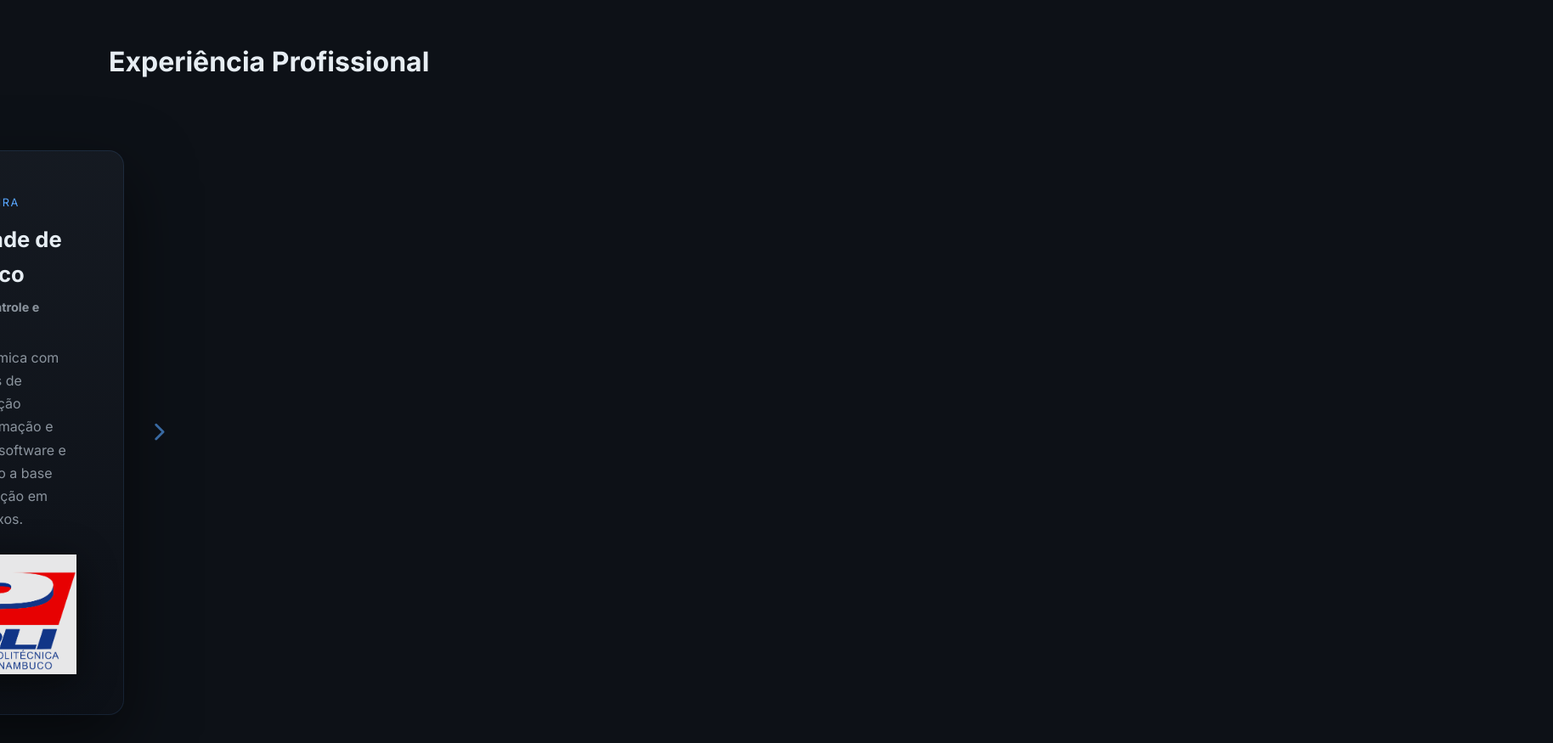
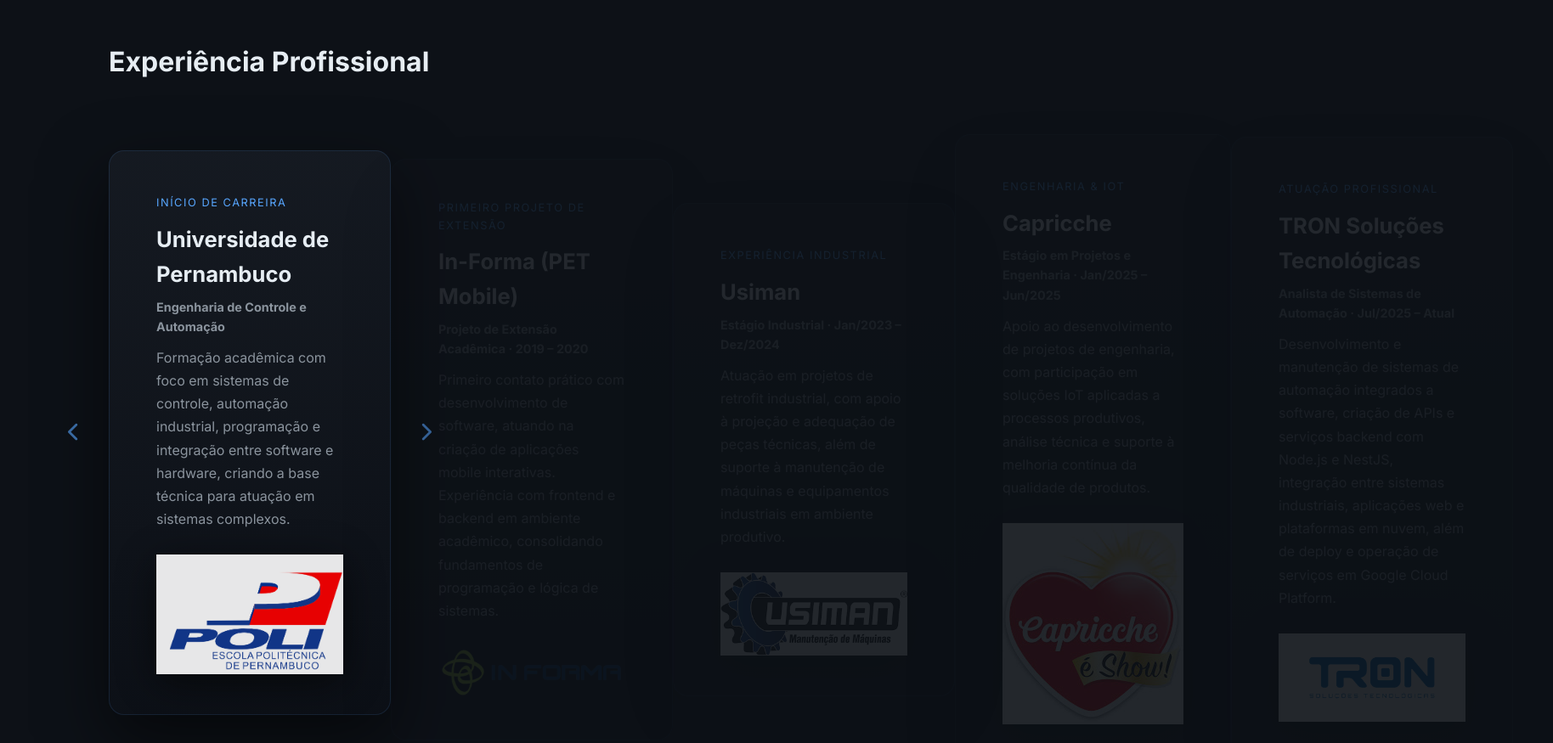
Before and after one commit to Davi-Rio/Davi_Rio.github.io, a plain HTML site: page index.html in a window 1280 px wide. Shown: the part 2480-3355 px from the top of the page at 85% size, 1828 px wide, since content can reach past the window. Drawn offline with Linux system fonts and the light colour scheme.

Commit message:
Add files via upload

```diff
--- a/style.css
+++ b/style.css
@@ -772,10 +772,11 @@
 
 .timeline-wrapper {
   display: flex;
-  justify-content: center;
+  justify-content: flex-start;
   align-items: center;
   margin-top: 40px;
 }
+
 
 .timeline-card {
   position: relative;
@@ -791,11 +792,27 @@
   box-shadow:
     0 30px 80px rgba(0, 0, 0, 0.55),
     inset 0 0 0 1px rgba(88, 166, 255, 0.12);
-  opacity: 0;
+  opacity: 0.1;
   transform: translateY(20px);
   pointer-events: none;
   transition: all 0.45s ease;
 }
+
+.timeline-card .timeline-prev,
+.timeline-card .timeline-next {
+  opacity: 0;
+  pointer-events: none;
+  transform: translateY(-50%) scale(0.9);
+  transition: opacity 0.25s ease, transform 0.25s ease;
+}
+
+.timeline-card.active .timeline-prev,
+.timeline-card.active .timeline-next {
+  opacity: 0.6;
+  pointer-events: auto;
+  transform: translateY(-50%) scale(1);
+}
+
 
 .timeline-card.active {
   opacity: 1;
```
